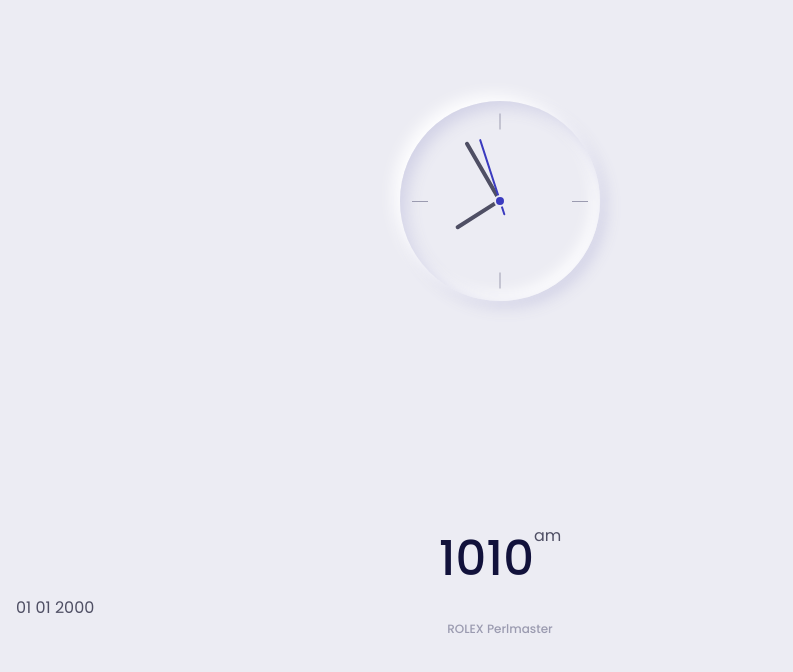
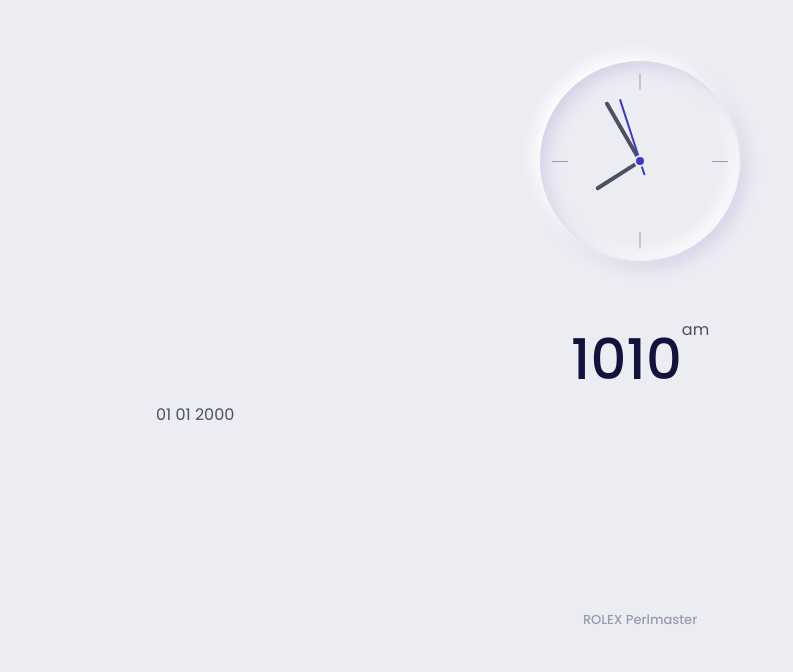
Before and after one commit to kaungmyatpaing21/analog-clock, a plain HTML site: page index.html in a window 1280 px wide. Shown: the part 122-794 px from the top of the page, without its empty margins (0-793 px from the left). Drawn offline with nearby package versions, Linux system fonts and the light colour scheme.

Commit message:
Bug fixes and performance improvement

```diff
--- a/index.html
+++ b/index.html
@@ -13,8 +13,8 @@
     />
 
     <!-- custom css files -->
+    <link rel="stylesheet" href="resources/css/style.css" />
     <link rel="stylesheet" href="resources/css/queries.css" />
-    <link rel="stylesheet" href="resources/css/style.css" />
   </head>
   <body>
     <section class="clock container">
@@ -31,7 +31,6 @@
             <div class="clock__minutes" id="clock-minutes"></div>
             <div class="clock__seconds" id="clock-seconds"></div>
           </div>
-        </div>
 
           <div>
             <div class="clock__text">
@@ -44,6 +43,7 @@
               <span id="date-day">01</span>
               <span id="date-month">01</span>
               <span id="date-year">2000</span>
+            </div>
           </div>
         </div>
 
--- a/resources/css/queries.css
+++ b/resources/css/queries.css
@@ -5,4 +5,12 @@
     --smaller-font-size: 0.813rem;
     --tiny-font-size: 0.75rem;
   }
+
+  .container {
+    margin-left: auto;
+    margin-right: auto;
+  }
+  .clock__logo {
+    margin-bottom: 3rem;
+  }
 }
```
Lines whose indentation alone changed are shown as unchanged.
